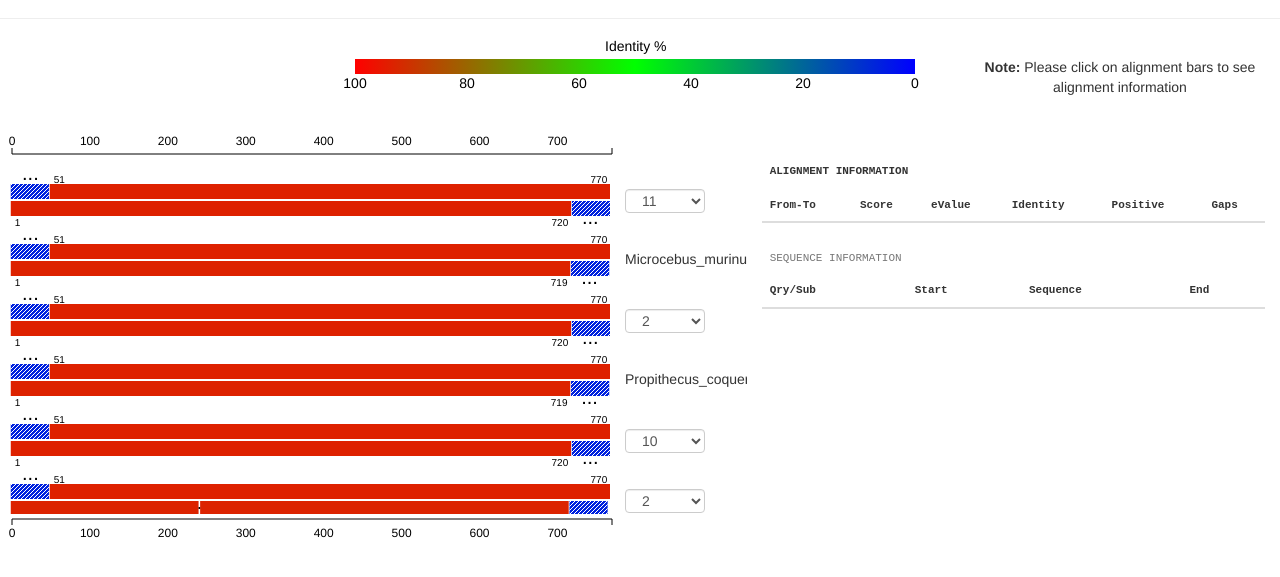
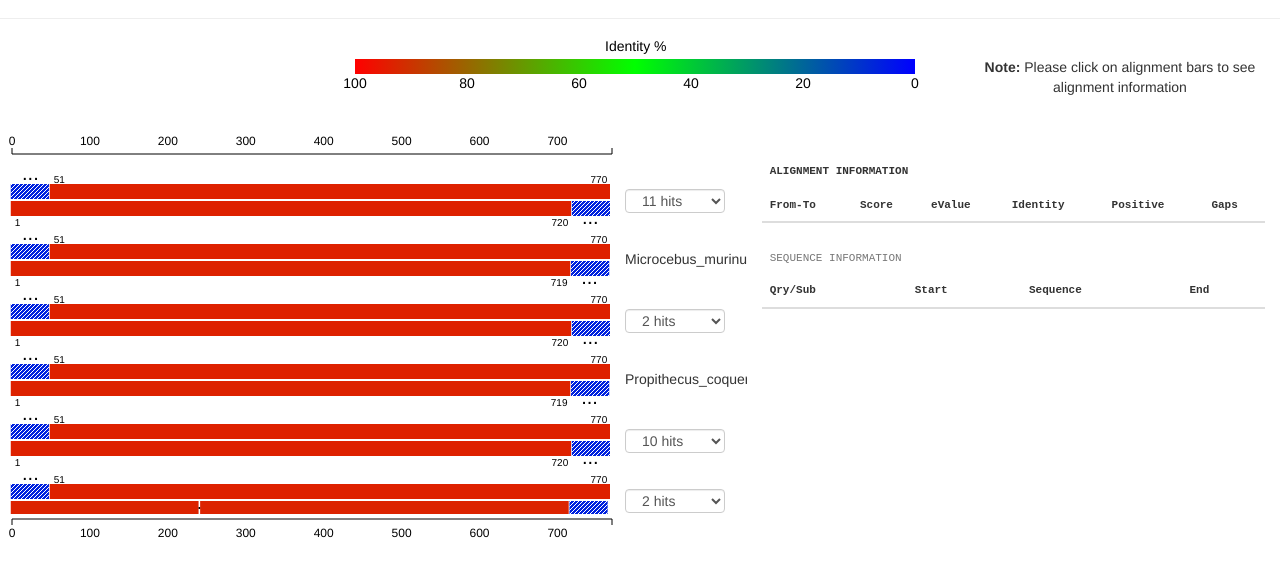
Before and after one commit to MadhukarSP/biojs-vis-UniprotProteinAlignment, a plain HTML site: page index.html in a window 1280 px wide. Shown: the part 55-632 px from the top of the page. Drawn offline with Linux system fonts and the light colour scheme.

Commit message:
Added hits string to drop down

```diff
--- a/css/common.css
+++ b/css/common.css
@@ -137,7 +137,7 @@
 /* Select dropdown styling*/
 select.form-control {
     height: 24px;
-    width: 80px;
+    width: 100px;
     padding-top: 2px;
     padding-bottom: 4px;
 }
--- a/js/common.js
+++ b/js/common.js
@@ -273,7 +273,6 @@ function addAxes(xScale, yScale, organismDetails) {
         .attr('id','bottomxaxis')
         .call(xAxis);
 
-
     var	yAxisRightDropDown = d3.svg.axis()
         .orient('right')
         .scale(yScale)
@@ -303,7 +302,7 @@ function addAxes(xScale, yScale, organismDetails) {
             var optionValues = "";
 
             if(organismDetails[i].split(',').length > 2) {
-                optionValues = selectStart + optionStart + (organismDetails[i].split(',').length -1) + optionEnd;
+                optionValues = selectStart + optionStart + (organismDetails[i].split(',').length -1) + " hits" + optionEnd;
                 for(var k=1; k< organismDetails[i].split(',').length;k++) {
                     optionValues = optionValues + optionStart + organismDetails[i].split(',')[k] + optionEnd;
                 }
@@ -639,6 +638,22 @@ function addHitBar(xScale, hitFromValues, hitToValues,queryFromValues,queryToVal
                 .attr('class', "bars")
                 .attr('onclick', "clickedOnBar(evt)");
 
+            qrySeqLength = qseq[i+j].length;
+            hitSeqLength = hseq[i+j].length;
+            qStart = parseInt(queryFromValues[i+j]);
+            qLen = parseInt(queryToValues[i+j]);
+            hStart = parseInt(hitFromValues[i+j]);
+            hLen = parseInt(hitToValues[i+j]);
+            queryFullLength = hLen - hStart + 1;
+
+            hitBars.select("#hitRect"+(i+j)).style("cursor","pointer")
+                .attr("alignmentInfo", "def:" + def[i+j] + "::Subject:"+ hitFromValues[i+j] + " - " + hitToValues[i+j] +
+                "::Score:" +score[i+j] + "::eValue:" + eValue[i+j] + "::Identities:" + identities[i+j] + "/" + queryFullLength +
+                "::Positives:" + positives[i+j] + "/" + queryFullLength + "::Gaps:" + gaps[i+j] + "/" + queryFullLength +
+                "::QueryStart:"+ qStart + "::QueryEnd:"+ qLen +"::QueryLen:"+ queryFullLength + "::QuerySeq:"+qseq[i+j] +
+                "::midLineSeq:"+ midLine[i+j] + "::SubStart:"+ hStart + "::SubEnd:"+ hLen + "::SubSeq:"+ hseq[i+j])
+                .attr("title", "Subject co-ordinates (" + hitFromValues[i+j] + " - " + hitToValues[i+j] + ")");
+
 
             if(xScale(parseInt(hitToValues[i+j])-25) - xScale(parseInt(hitFromValues[i+j])+2) < overlapThreshold) {
 
@@ -648,6 +663,12 @@ function addHitBar(xScale, hitFromValues, hitToValues,queryFromValues,queryToVal
                     .style({'fill':'#000000','font-size':'20px'})
                     .style("cursor","pointer")
                     .attr("id","hitEllipse"+(i+j))
+                    .attr('onclick', "clickedOnBar(evt)")
+                    .attr("alignmentInfo", "def:" + def[i+j] + "::Subject:"+ hitFromValues[i+j] + " - " + hitToValues[i+j] +
+                    "::Score:" +score[i+j] + "::eValue:" + eValue[i+j] + "::Identities:" + identities[i+j] + "/" + queryFullLength +
+                    "::Positives:" + positives[i+j] + "/" + queryFullLength + "::Gaps:" + gaps[i+j] + "/" + queryFullLength +
+                    "::QueryStart:"+ qStart + "::QueryEnd:"+ qLen +"::QueryLen:"+ queryFullLength + "::QuerySeq:"+qseq[i+j] +
+                    "::midLineSeq:"+ midLine[i+j] + "::SubStart:"+ hStart + "::SubEnd:"+ hLen + "::SubSeq:"+ hseq[i+j])
                     .attr("title", "Subject co-ordinates (" + hitFromValues[i+j] + " - " + hitToValues[i+j] + ")");
             } else {
 
@@ -665,21 +686,7 @@ function addHitBar(xScale, hitFromValues, hitToValues,queryFromValues,queryToVal
             }
 
 
-            qrySeqLength = qseq[i+j].length;
-            hitSeqLength = hseq[i+j].length;
-            qStart = parseInt(queryFromValues[i+j]);
-            qLen = parseInt(queryToValues[i+j]);
-            hStart = parseInt(hitFromValues[i+j]);
-            hLen = parseInt(hitToValues[i+j]);
-            queryFullLength = hLen - hStart + 1;
 
-            hitBars.select("#hitRect"+(i+j)).style("cursor","pointer")
-                .attr("alignmentInfo", "def:" + def[i+j] + "::Subject:"+ hitFromValues[i+j] + " - " + hitToValues[i+j] +
-                "::Score:" +score[i+j] + "::eValue:" + eValue[i+j] + "::Identities:" + identities[i+j] + "/" + queryFullLength +
-                "::Positives:" + positives[i+j] + "/" + queryFullLength + "::Gaps:" + gaps[i+j] + "/" + queryFullLength +
-                "::QueryStart:"+ qStart + "::QueryEnd:"+ qLen +"::QueryLen:"+ queryFullLength + "::QuerySeq:"+qseq[i+j] +
-                "::midLineSeq:"+ midLine[i+j] + "::SubStart:"+ hStart + "::SubEnd:"+ hLen + "::SubSeq:"+ hseq[i+j])
-                .attr("title", "Subject co-ordinates (" + hitFromValues[i+j] + " - " + hitToValues[i+j] + ")");
 
             //Add gaps only if there is consecutive 3 gaps
             addHitGaps(gaps, (i+j), hseq, hitBars, xScale, k);
```
